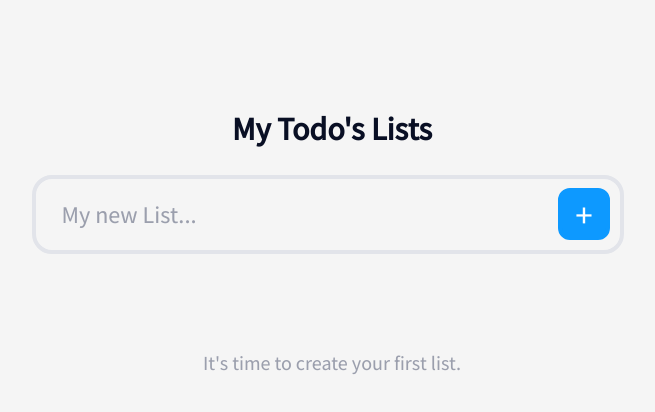
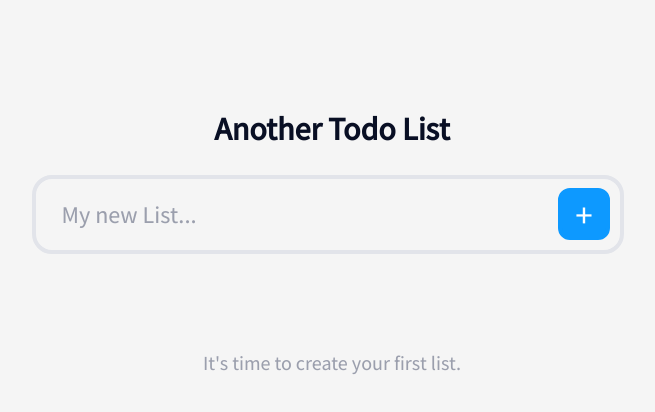
Before and after one commit to sigalitam/another-todo-list, a Next.js app: page / in a window 1280 px wide. Shown: the top 412 px of the page, without its empty margins (308-963 px from the left). Built offline with nearby package versions, Linux system fonts and the light colour scheme.

Commit message:
fix text

```diff
--- a/src/components/lists/ListsWrapper.tsx
+++ b/src/components/lists/ListsWrapper.tsx
@@ -42,7 +42,7 @@ const ListsWrapper: React.FC = () => {
 
   return (
     <div className={styles.listsWrapper}>
-      <h1 className={styles.taskHead}>{`My Todo's lists`}</h1>
+      <h1 className={styles.taskHead}>{`Another Todo list`}</h1>
       <CreateNewEntry
         onCreateNewEntry={handleAddList}
         placeholder="My new List..."
--- a/src/styles/Home.module.css
+++ b/src/styles/Home.module.css
@@ -249,11 +249,10 @@
   border-radius: 20px;
   padding: 0.6rem 1rem;
   background-color: transparent;
-  font-weight: 600;
   border: solid 1px transparent;
 }
 
-.taskHead:hover {
+input.taskHead:hover {
   border: solid 1px #e2e4ea;
 }
 
```
